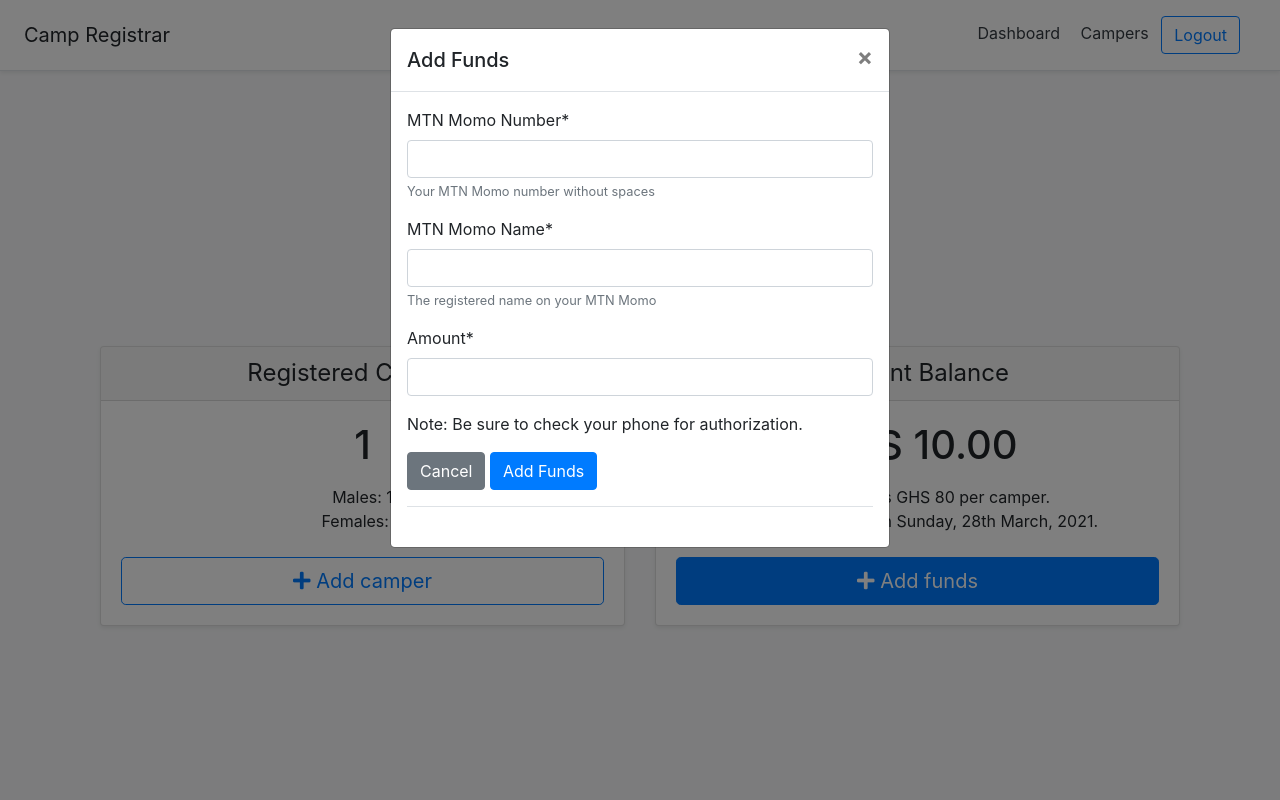
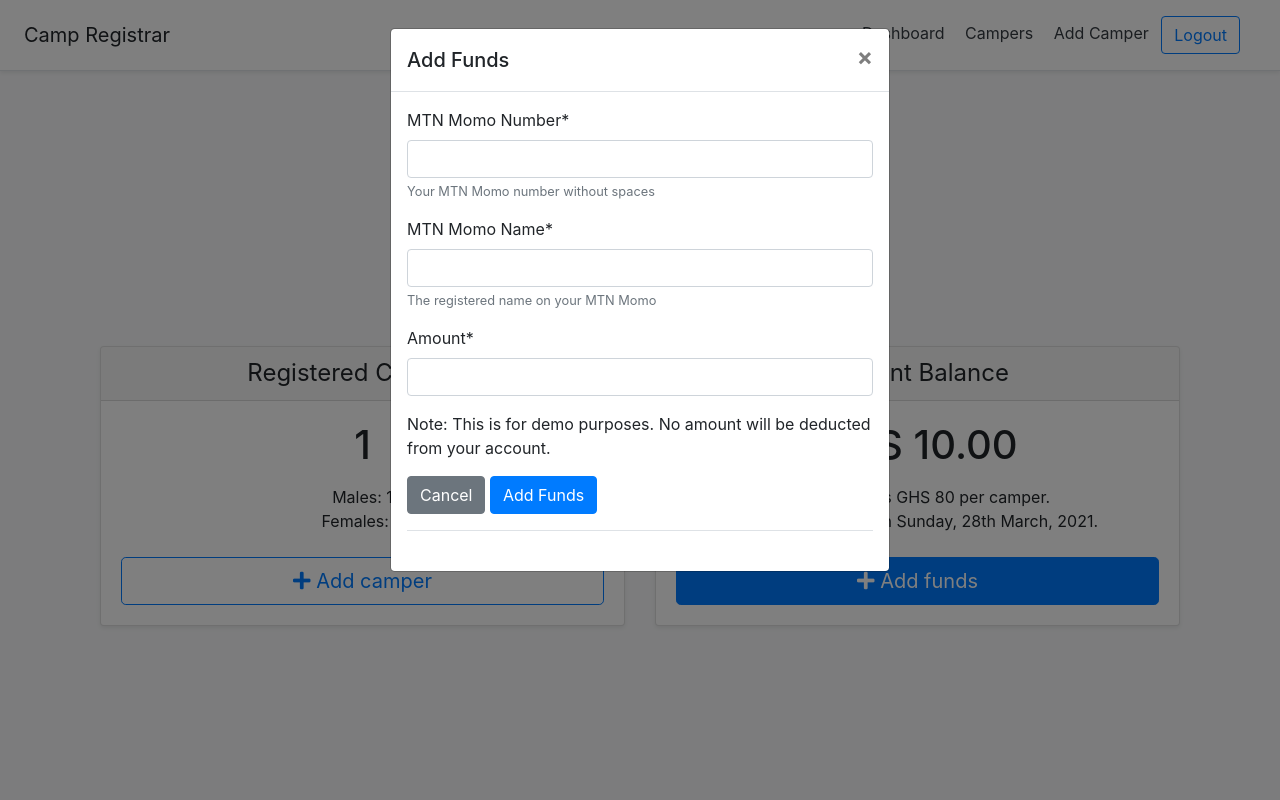
Before and after one commit to raesys/crs_2, a Django app: page /camper/dashboard/ in a window 1280 px wide, after a click on "Add funds". Run offline with Django 3.2, Linux system fonts and the light colour scheme; a user stored in the database is signed in; tables that the repository leaves empty hold one stand-in row (values such as "Sample post"); some libraries are stand-ins or nearby versions.

Commit message:
Removed unnecessary stuff and eased the ux

```diff
--- a/accounts/views.py
+++ b/accounts/views.py
@@ -16,7 +16,7 @@ def register(request):
             user_profile = Profile(user=user)
             profile_form = ProfileForm(request.POST, instance=user_profile)
             profile_form.save()
-            messages.info(request, "Your account has been successfully created!")
+            messages.success(request, "Your account has been successfully created!")
             login(request, user)
             messages.info(request, f"You are now logged in as {username}.")
             return redirect('camper:list')
--- a/camper/forms.py
+++ b/camper/forms.py
@@ -2,6 +2,11 @@ from django import forms
 from .models import Camper
 
 class CamperForm(forms.ModelForm):
+    date_of_birth = forms.DateField(
+        widget = forms.TextInput(
+            attrs={'type': 'date'}
+        )
+    )
     class Meta:
         model = Camper
         fields = ['first_name', 'last_name','gender','date_of_birth','email','phone','different_class',]
--- a/mysite/settings.py
+++ b/mysite/settings.py
@@ -137,8 +137,8 @@ STATIC_URL = '/static/'
 
 
 # Additional
-# STATICFILES_DIRS = (str(BASE_DIR.joinpath('static')),)
-# STATIC_ROOT = str(BASE_DIR.joinpath('staticfiles'))
+STATICFILES_DIRS = (str(BASE_DIR.joinpath('static')),)
+STATIC_ROOT = str(BASE_DIR.joinpath('staticfiles'))
 # Note that this example uses pathlib, loaded by default for Django 3.1+. If you are using a settings.py file generated by 3.0 or before, you'd use STATICFILES_DIRS = [os.path.join(BASE_DIR, 'static')]
 
 CRISPY_TEMPLATE_PACK = 'bootstrap4'
--- a/templates/camper/dashboard.html
+++ b/templates/camper/dashboard.html
@@ -55,7 +55,7 @@
           <div class="form-group">
             {% csrf_token %}
             {{ form|crispy }}
-            <p>Note: Be sure to check your phone for authorization.</p>
+            <p>Note: This is for demo purposes. No amount will be deducted from your account.</p>
             <button type="button" class="btn btn-secondary" data-dismiss="modal">Cancel</button>
             <button type="submit" class="btn btn-primary">Add Funds</button>
         </form>
--- a/templates/camper/list.html
+++ b/templates/camper/list.html
@@ -61,7 +61,7 @@
         </tr>
         {% empty %}
         <tr>
-            <td colspan="5">You have no campers registered as at yet.</td>
+            <td colspan="5">You have no campers registered yet.</td>
         </tr>
         {% endfor %}
     </tbody>
--- a/templates/partials/_navbar.html
+++ b/templates/partials/_navbar.html
@@ -4,6 +4,7 @@
     {% if user.is_authenticated %}
     <a class="p-2 text-dark" href="{% url 'camper:dashboard' %}">Dashboard</a>
     <a class="p-2 text-dark" href="{% url 'camper:list' %}">Campers</a>
+    <a class="p-2 text-dark" href="{% url 'camper:new' %}">Add Camper</a>
     <a class="btn btn-outline-primary" href="{% url 'accounts:logout' %}">Logout</a>
     {% else %}
     <a class="p-2 text-dark" href="{% url 'accounts:register' %}">Create Account</a>
```
